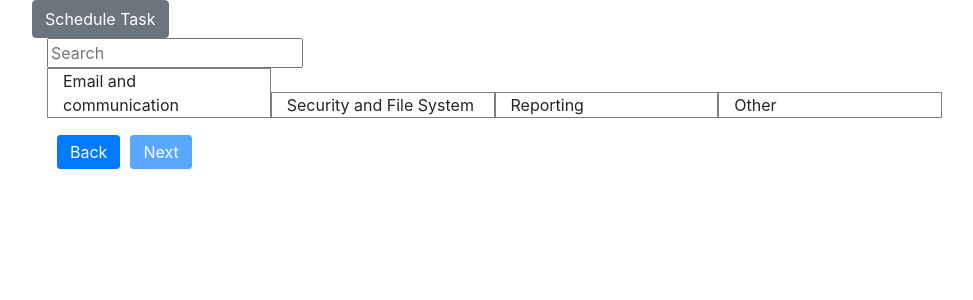
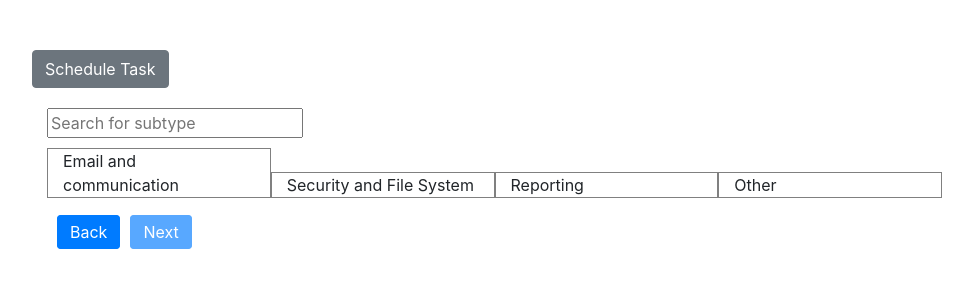
Before and after one commit to Angel239200/TaskScheduler, an Angular app: page /task/create in a window 1280 px wide. Shown: the top 300 px of the page, without its empty margins (53-1026 px from the left). Built offline with nearby package versions, Linux system fonts and the light colour scheme.

Commit message:
code clean up

```diff
--- a/src/app/app.component.css
+++ b/src/app/app.component.css
@@ -0,0 +1,6 @@
+.container{
+    margin-top: 50px;
+}
+.content{
+    margin-top: 20px;
+}
--- a/src/app/shared/repeatTypes.ts
+++ b/src/app/shared/repeatTypes.ts
@@ -11,12 +11,13 @@ export class RepeatType implements IRepeatType {
     constructor(public name: string,
         public repeatTimes: number,
         public repeatTimesType: string,
-        public repeatDays: string[] = ['M', 'T', 'W', 'T', 'F', 'S', 'S'],
+        public repeatDays: string[] = ['M', 'T', 'W', 'Th', 'F', 'S', 'Su'],
         public startWithinTime: string = null,
         public endWithinTime: string = null) {
 
     }
 }
+
 const repeatTypes: RepeatType[] = [
     new RepeatType("Custom", 1, "Day"),
     new RepeatType("Every day", 1, "Day"),
@@ -24,4 +25,5 @@ const repeatTypes: RepeatType[] = [
     new RepeatType("Every week", 1, "Week"),
     new RepeatType("Every month", 1, "Month")
 ]
+
 export default repeatTypes;
--- a/src/app/shared/schedule/schedule.component.css
+++ b/src/app/shared/schedule/schedule.component.css
@@ -1,5 +1,5 @@
 .select-days{
-    display: inline-block;
+  display: inline-block;
   overflow: hidden;
 }
 .select-days select {
@@ -18,9 +18,6 @@
     font-size: 25px;
     border: solid gray 3px;
 }
-.circle{
-    background-color:lightgray;
-}
 .any-time-within{
   margin:0px 10px 0px 3px;
 }
--- a/src/app/shared/schedule/schedule.component.ts
+++ b/src/app/shared/schedule/schedule.component.ts
@@ -33,7 +33,7 @@ export class ScheduleComponent implements OnInit {
   public isCustomType: boolean;
 
   public repeatTimesTypes: string[] = ["Day", "Week", "Month"];
-  public weekDays = ["M", "T", "W", "T", "F", "S", "S"];
+  public weekDays = ["M", "T", "W", "Th", "F", "S", "Su"];
   public anyTimeWithinChecked: boolean = false;
 
   ngOnInit(): void {
--- a/src/app/task/task-choose-type/task-choose-type.component.css
+++ b/src/app/task/task-choose-type/task-choose-type.component.css
@@ -5,6 +5,9 @@
     display: inline-block;
     border:solid gray 1px;
     cursor: pointer;
+}
+.type-container{
+    margin-top: 10px;
 }
 .sub-types-container{
     border:solid gray 1px;
--- a/src/app/task/task-choose-type/task-choose-type.component.html
+++ b/src/app/task/task-choose-type/task-choose-type.component.html
@@ -1,8 +1,8 @@
 <div class="task-choose-type">
-    <div class="col-md-4">
-        <input type="text" [(ngModel)]="subTypeFilter" placeholder="Search">
+    <div class="col-md-4 search-sub-type">
+        <input type="text" [(ngModel)]="subTypeFilter" placeholder="Search for subtype">
     </div>
-    <div class="col-md-10">
+    <div class="type-container col-md-10">
         <div class="type col-md-3" *ngFor="let type of filteredTypes" (click)='selectType(type)'>
             {{ type.name }}
         </div>
--- a/src/app/task/task-create/task-create.guard.ts
+++ b/src/app/task/task-create/task-create.guard.ts
@@ -23,5 +23,4 @@ export class TaskCreateGuard implements CanActivate {
 
     return true;
   }
-
 }
--- a/src/app/task/task-list/task-list.component.html
+++ b/src/app/task/task-list/task-list.component.html
@@ -1,5 +1,4 @@
 <table class="table table-hover table-inverse table-responsive">
-
     <thead class="thead-inverse">
         <tr>
             <th>Tasks</th>
--- a/src/app/task/task-list/task-list.component.ts
+++ b/src/app/task/task-list/task-list.component.ts
@@ -15,5 +15,4 @@ export class TaskListComponent implements OnInit {
   ngOnInit(): void {
     this.tasks = JSON.parse(localStorage.getItem('tasks'));
   }
-
 }
--- a/src/styles.css
+++ b/src/styles.css
@@ -1,5 +1,6 @@
 /* You can add global styles to this file, and also import other style files */
 @import "../node_modules/bootstrap/dist/css/bootstrap.min.css";
+
 .navigation-buttons-container{
   padding: 10px;
   margin: 10px;
```
Lines whose indentation alone changed are shown as unchanged.
